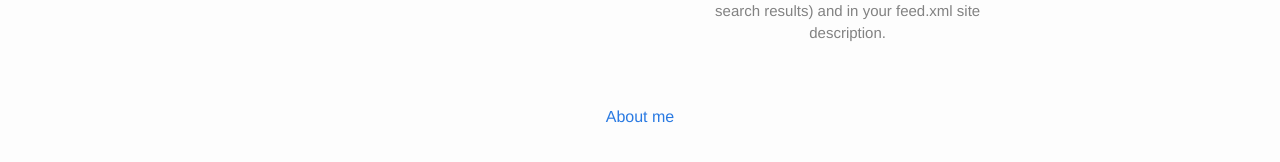
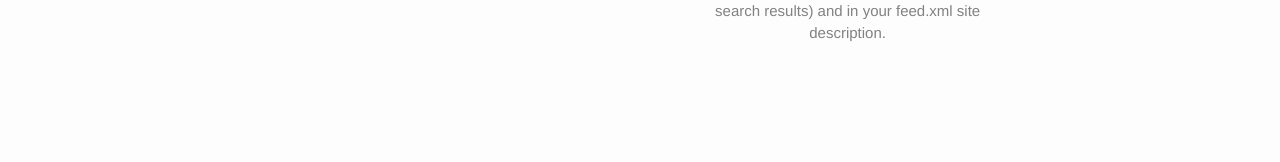
Before and after one commit to rimolive/rimolive.github.com, a Jekyll site: the page built from index.html, in a window 1280 px wide. Shown: the part 631-793 px from the top of the page. Built offline with Jekyll 4.4.1, drawn with Linux system fonts in a browser that asks for light colours.

Commit message:
movendo maquinas

```diff
--- a/_layouts/default.html
+++ b/_layouts/default.html
@@ -26,11 +26,6 @@
 
 	{% include footer.html %}
 
-	<footer>
-		<p>
-			<a href="aboutme.html">About me</a>
-		</p>
-	</footer>
 </body>
 
 </html>
```
Also changed, not shown: mini-bio.md (+5 -0 lines).
